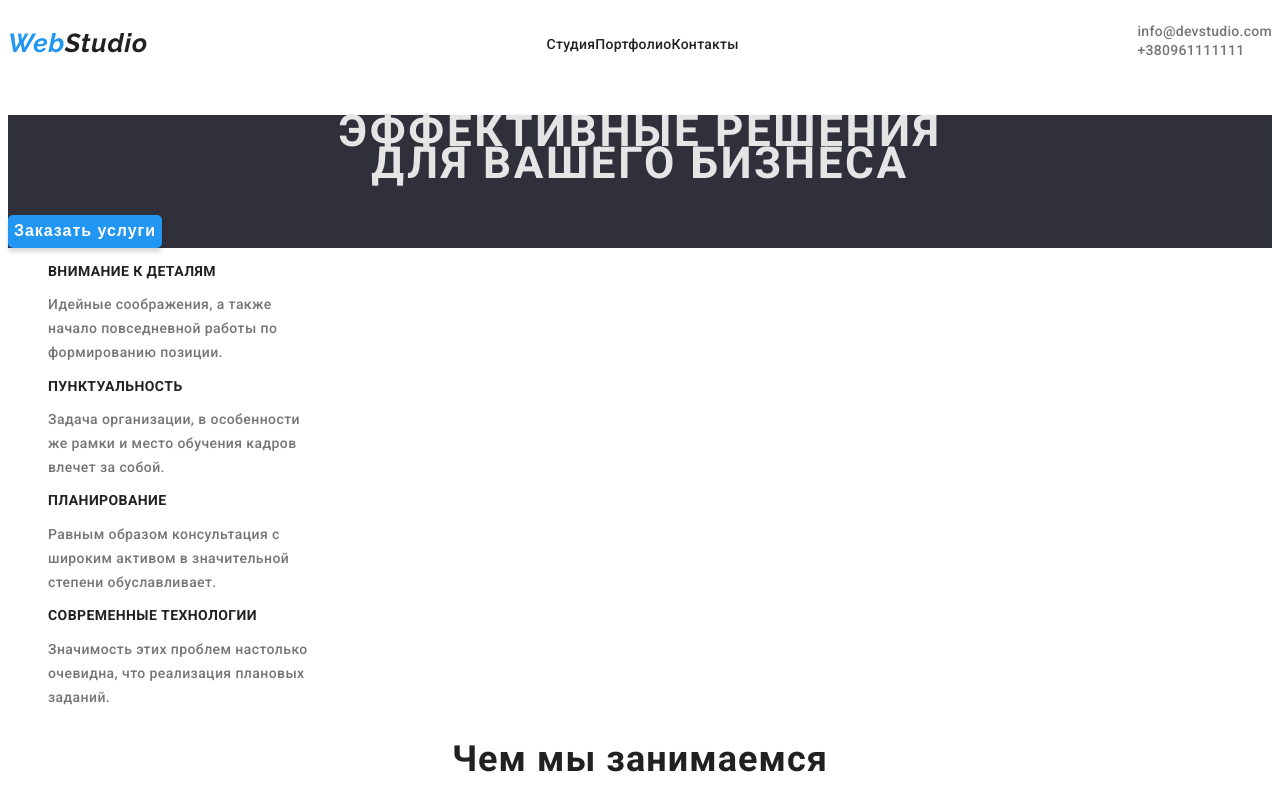
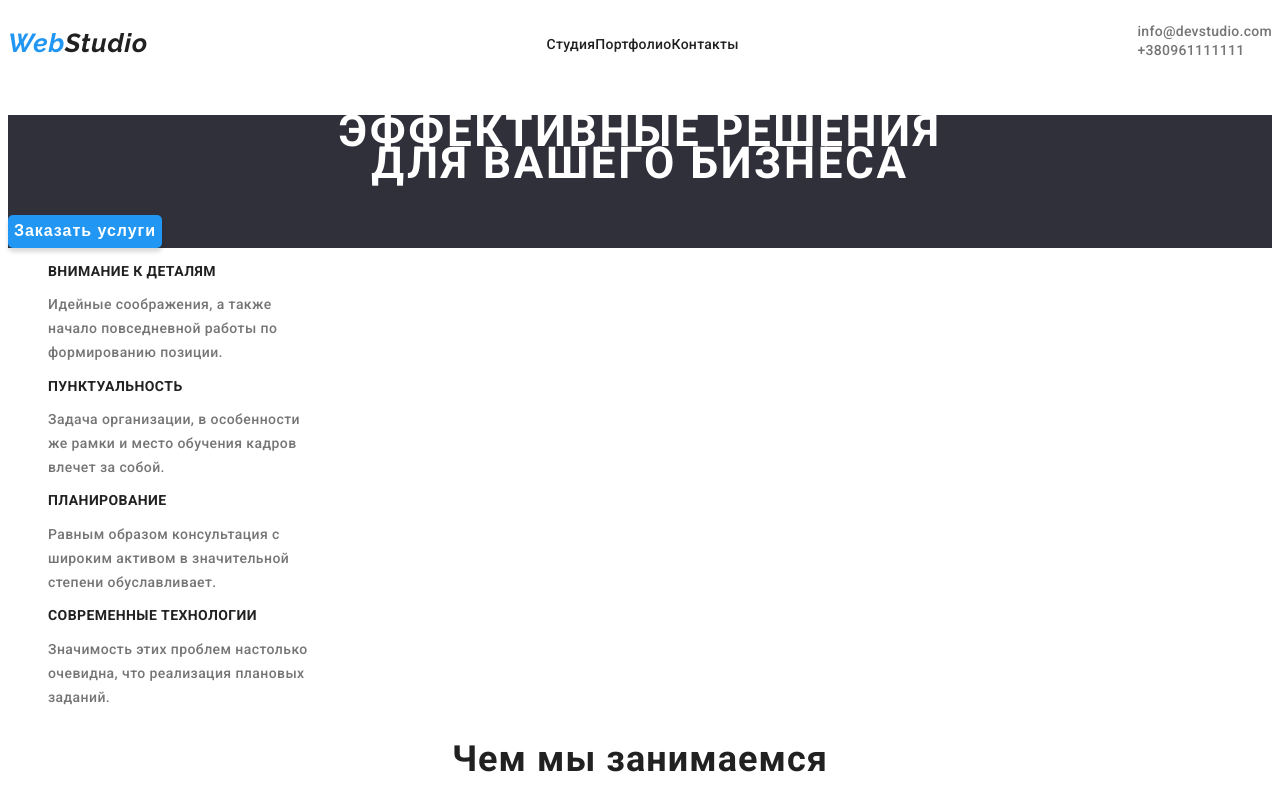
Before and after one commit to Fedir97/goit-markup-hw-02, a plain HTML site: page index.html in a window 1280 px wide. Shown: the top 800 px of the page. Drawn offline with Linux system fonts and the light colour scheme.

Commit message:
Update style1.css

```diff
--- a/css/style1.css
+++ b/css/style1.css
@@ -103,7 +103,7 @@ li {
     letter-spacing: 0.06em;
     text-align: center;
     text-transform: uppercase;
-    color: var(--main-color);
+    color: white;
 }
 
 .link {
```
